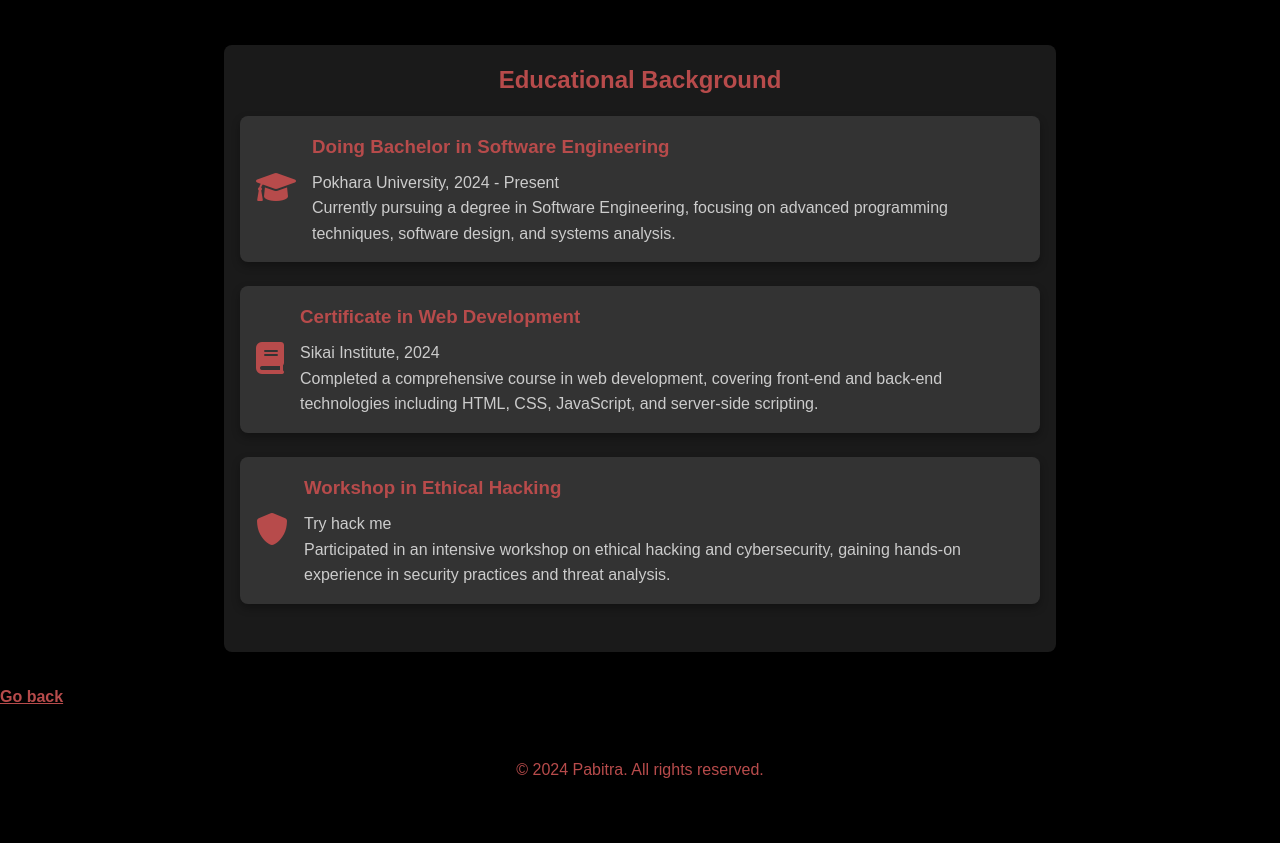
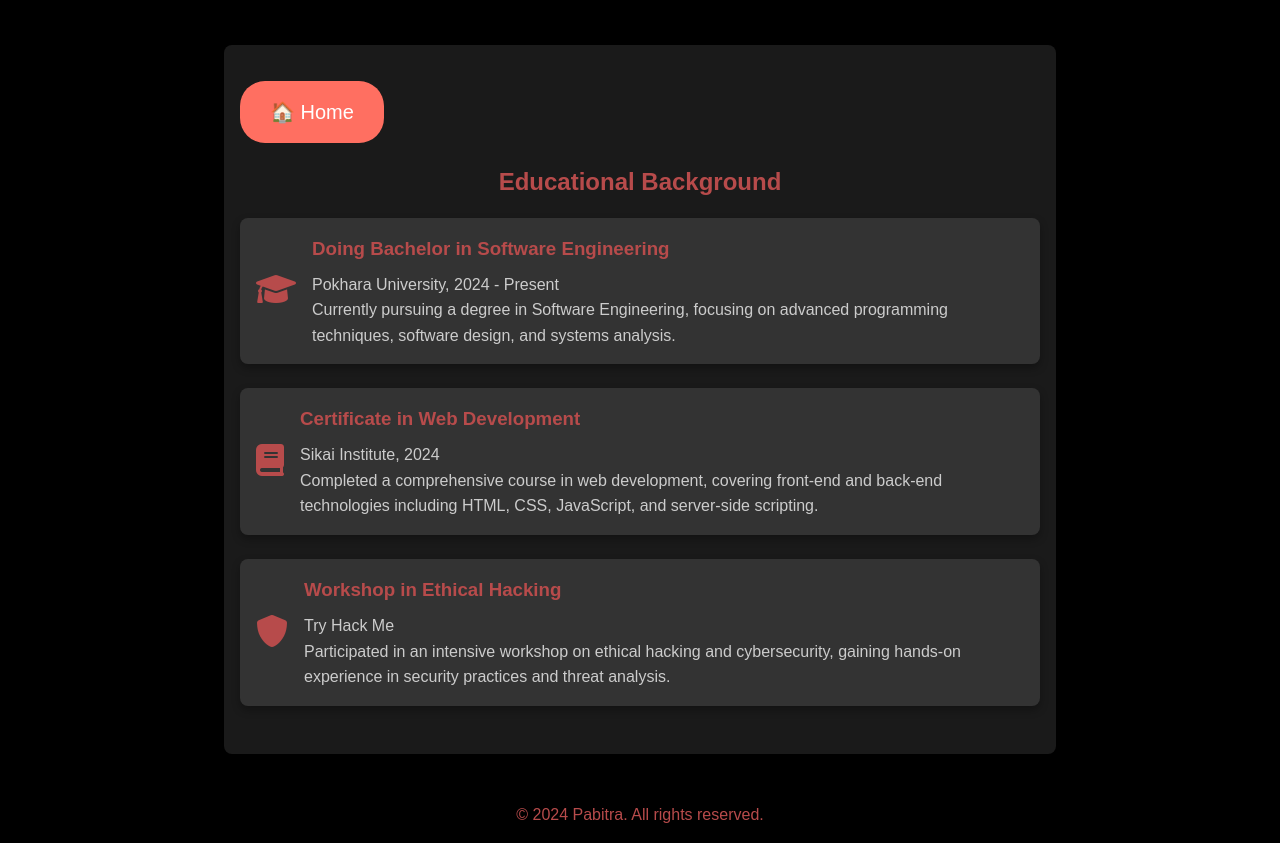
Before and after one commit to Callmechalise/Portfolio-website, a plain HTML site: page education.html in a window 1280 px wide. Shown: the part 70-913 px from the top of the page. Before the commit the page ends 869 px from the top, so only its background shows below. Drawn offline with Linux system fonts and the light colour scheme.

Commit message:
Home button commit

```diff
--- a/education.html
+++ b/education.html
@@ -6,12 +6,35 @@
     <title>Education</title>
     <link rel="stylesheet" href="style4.css">
     <link rel="stylesheet" href="https://cdnjs.cloudflare.com/ajax/libs/font-awesome/6.0.0-beta3/css/all.min.css">
+    <style>
+        /* Add the styles for the home button */
+        .home-button {
+            display: inline-block;
+            background-color: #ff6f61;
+            color: white;
+            border: none;
+            border-radius: 25px;
+            padding: 15px 30px;
+            font-size: 20px;
+            cursor: pointer;
+            text-align: center;
+            margin: 20px auto;
+            transition: background-color 0.3s;
+            text-decoration: none;
+        }
+        .home-button:hover {
+            background-color: #ff4a3d;
+        }
+    </style>
 </head>
 <body>
     <header>
         <h1>My Education</h1>
     </header>
     <main>
+        <!-- Home Button -->
+        <a href="index.html" class="home-button">🏠 Home</a>
+
         <section class="education">
             <h2>Educational Background</h2>
             <div class="education-item">
@@ -40,14 +63,15 @@
                 </div>
                 <div class="details">
                     <h3>Workshop in Ethical Hacking</h3>
-                    <p>Try hack me</p>
+                    <p>Try Hack Me</p>
                     <p>Participated in an intensive workshop on ethical hacking and cybersecurity, gaining hands-on experience in security practices and threat analysis.</p>
                 </div>
             </div>
         </section>
     </main>
+
     <div>
-        <p><b><a href="index.html" style="color: #b74b4b;">Go back</a></b></p>
+        <!-- <p><b><a href="index.html" style="color: #b74b4b;">Go back</a></b></p> -->
     </div>
     <footer>
         <p>&copy; 2024 Pabitra. All rights reserved.</p>
```
Also changed, not shown: contactme.html (+27 -18 lines), hireme.html (+26 -2 lines), index.html (+2 -2 lines), skills.html (+27 -2 lines).
